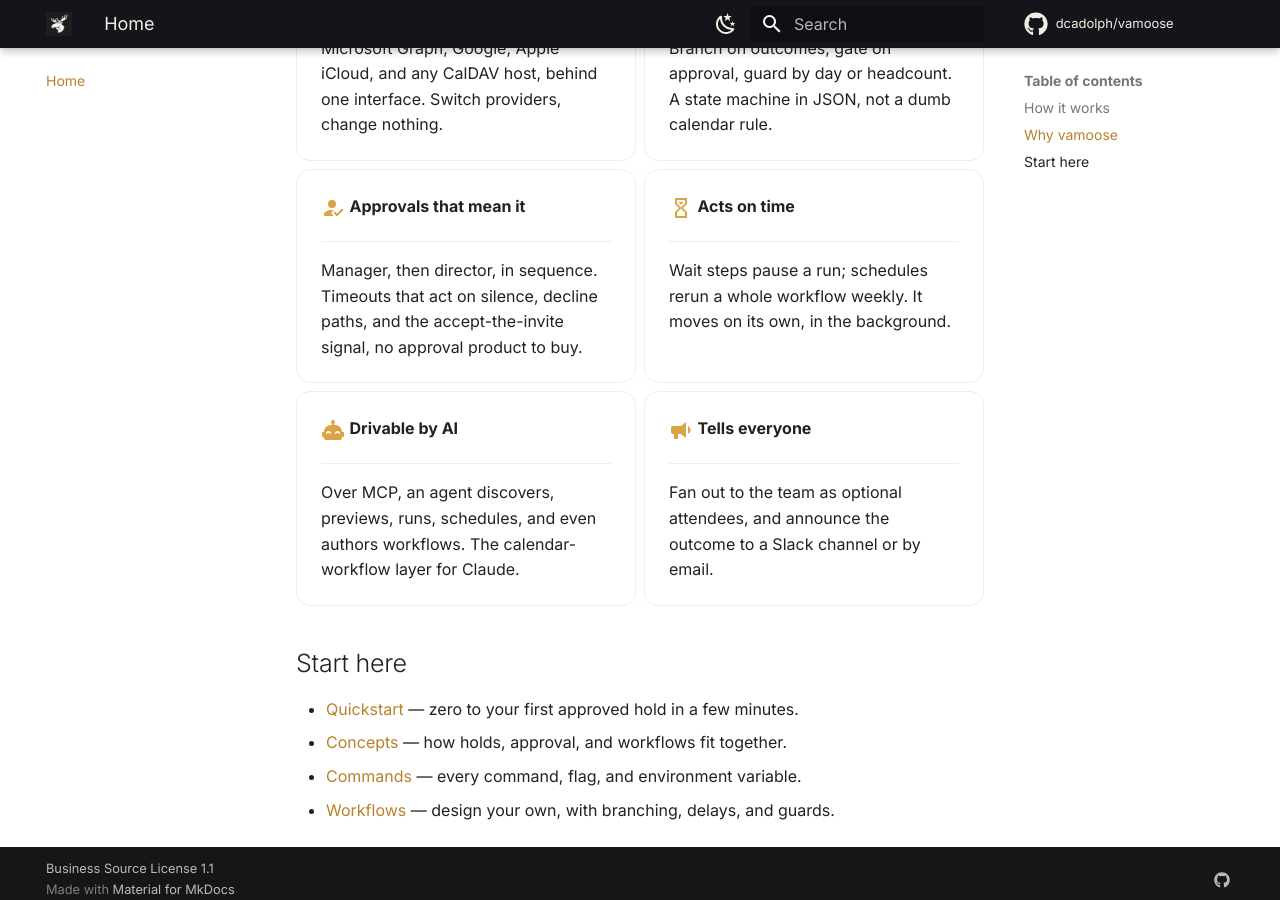
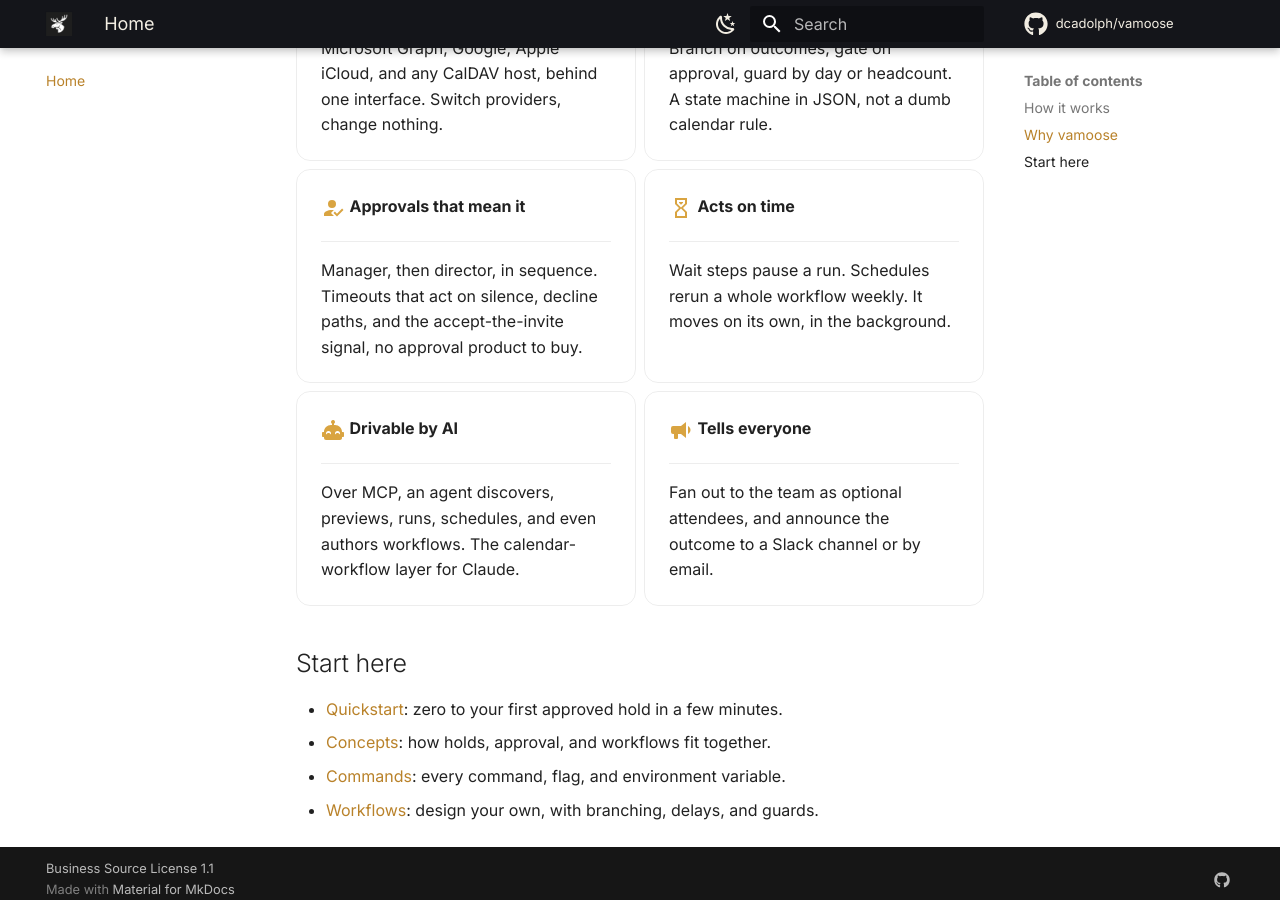
Before and after one commit to dcadolph/vamoose, an MkDocs documentation site: the page built from docs/README.md, in a window 1280 px wide and 900 px high, scrolled down 1634 px. Built offline with MkDocs 1.6.1 and Material for MkDocs 9.7.7, drawn with Linux system fonts in a browser that asks for light colours; comment, search, counter and statistics services are not loaded.

```diff
--- a/docs/README.md
+++ b/docs/README.md
@@ -65,7 +65,7 @@ brew install dcadolph/tap/vamoose
 
     ---
 
-    Wait steps pause a run; schedules rerun a whole workflow weekly. It moves on its own, in the background.
+    Wait steps pause a run. Schedules rerun a whole workflow weekly. It moves on its own, in the background.
 
 -   :material-robot-happy:{ .lg .middle } __Drivable by AI__
 
@@ -83,7 +83,7 @@ brew install dcadolph/tap/vamoose
 
 ## Start here
 
-- [Quickstart](quickstart.md) — zero to your first approved hold in a few minutes.
-- [Concepts](concepts.md) — how holds, approval, and workflows fit together.
-- [Commands](commands.md) — every command, flag, and environment variable.
-- [Workflows](workflows.md) — design your own, with branching, delays, and guards.
+- [Quickstart](quickstart.md): zero to your first approved hold in a few minutes.
+- [Concepts](concepts.md): how holds, approval, and workflows fit together.
+- [Commands](commands.md): every command, flag, and environment variable.
+- [Workflows](workflows.md): design your own, with branching, delays, and guards.
--- a/mkdocs.yml
+++ b/mkdocs.yml
@@ -53,6 +53,7 @@ nav:
   - Providers: providers.md
   - Slack: slack.md
   - Claude: claude-guide.md
+  - Hosting: hosting.md
   - Architecture: architecture.md
 
 markdown_extensions:
```
Also changed, not shown: README.md (+1 -0 lines), docs/commands.md (+2 -2 lines), docs/hosting.md (added, +50 -0 lines), 1 other file.
